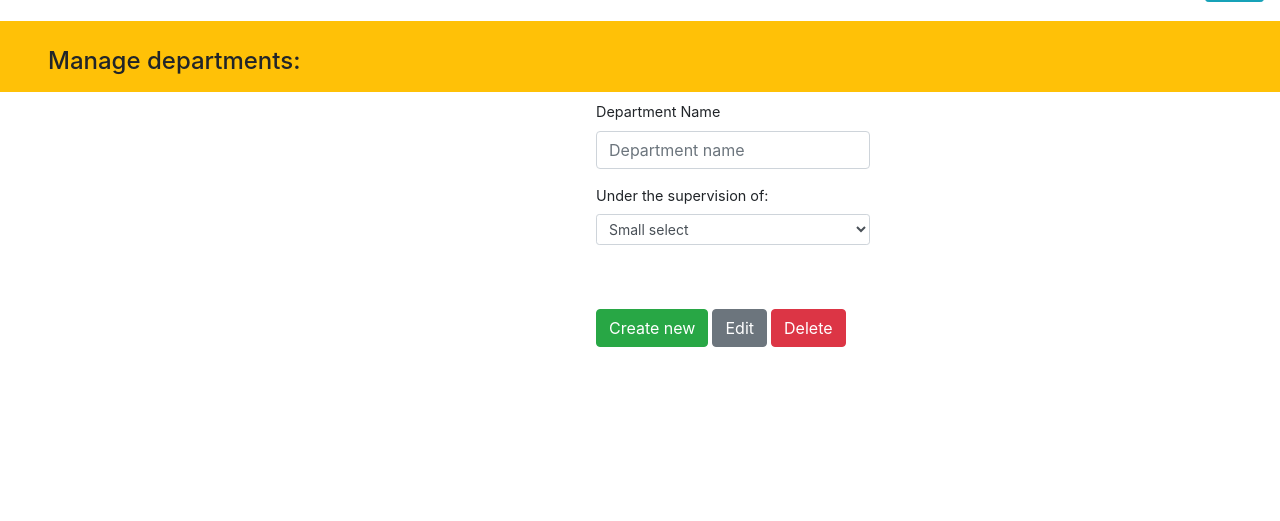
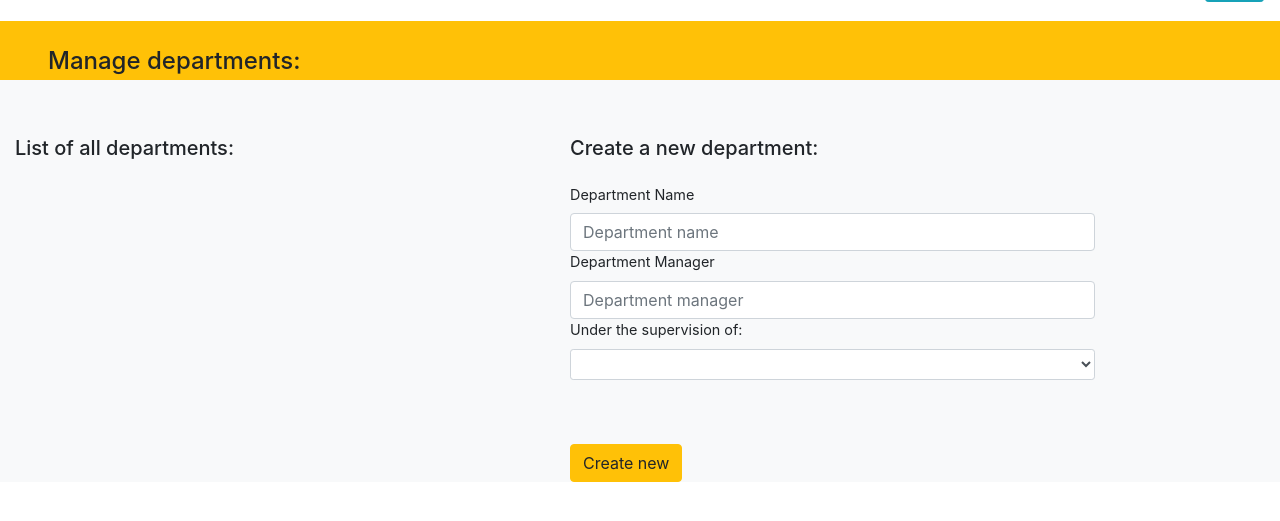
Before and after one commit to MegiMenalla/Human-resource-management-system-software, a Django app: page /emp/manage_departments/ in a window 1280 px wide. Shown: the part 49-570 px from the top of the page. Run offline with Django 3.2, Linux system fonts and the light colour scheme; data comes from the database, SQL or seed files in the repository; lists and menus that the app fills with data are empty; some libraries are stand-ins or nearby versions.

Commit message:
CRUD Departments

```diff
--- a/hr_system/Employer/api/serializers.py
+++ b/hr_system/Employer/api/serializers.py
@@ -6,10 +6,4 @@
 class DepartmentSerializer(serializers.ModelSerializer):
     class Meta:
         model = Departments
-        fields = '__all__'
-
-
-class CreateDepartmentSerializer(serializers.ModelSerializer):
-    class Meta:
-        model = Departments
-        fields = ('department_name', 'department_manager', 'parent_dep')
+        fields = ('id', 'department_name', 'department_manager', 'parent_dep')
--- a/hr_system/Employer/api/urls.py
+++ b/hr_system/Employer/api/urls.py
@@ -3,9 +3,9 @@
 from django.views.decorators.csrf import csrf_exempt
 from rest_framework import routers
 from . import views
-from .views import DepartmentView, CreateDepartmentView
+from .views import *
 
 urlpatterns = [
-    path(r'dep-view/',  DepartmentView.as_view()),
-    path(r'dep-create',  CreateDepartmentView.as_view()),
+    path(r'dep-all/',  DepartmentView.as_view()),
+    path(r'dep-one/<int:id>/',  OneDepartmentView.as_view()),
 ]
--- a/hr_system/Employer/api/views.py
+++ b/hr_system/Employer/api/views.py
@@ -9,6 +9,72 @@
 from rest_framework.generics import *
 
 
+class DepartmentView(APIView):
+    # authentication_classes = [TokenAuthentication]
+    # permission_classes = [IsAuthenticated]
+
+    def get(self, request):
+        dep = Departments.objects.all()
+        serializer = DepartmentSerializer(dep, many=True)
+        return Response(serializer.data)
+
+    def post(self, request):
+
+        serializer = DepartmentSerializer(data=request.data)
+        if serializer.is_valid():
+            department_name = serializer.data.get('department_name')
+            department_manager = serializer.data.get('department_manager')
+            parent_dep = serializer.data.get('parent_dep')
+            parent_dep = Departments.objects.get(id=parent_dep)
+            queryset = Departments.objects.filter(department_name=department_name)
+            if queryset.exists():
+                dep = queryset[0]
+                dep.department_name = department_name
+                dep.department_manager = department_manager
+                dep.parent_dep = parent_dep
+                dep.save()
+
+                return Response(DepartmentSerializer(dep).data, status=status.HTTP_200_OK)
+            else:
+                dep = Departments(department_name=department_name,
+                                  department_manager=department_manager,
+                                  parent_dep=parent_dep)
+                dep.save()
+                return Response(DepartmentSerializer(dep).data, status=status.HTTP_201_CREATED)
+
+        return Response(serializer.errors, status=status.HTTP_400_BAD_REQUEST)
+
+
+class OneDepartmentView(APIView):
+    # authentication_classes = [TokenAuthentication]
+    # permission_classes = [IsAuthenticated]
+
+    def get_object(self, id):
+        try:
+            return Departments.objects.get(pk=id)
+        except Departments.DoesNotExist:
+            return Response(status=status.HTTP_404_NOT_FOUND)
+
+    def get(self, request, id):
+        dep = self.get_object(id)
+        serializer = DepartmentSerializer(dep)
+        return Response(serializer.data)
+
+    def put(self, request, id):
+        dep = self.get_object(id)
+        serializer = DepartmentSerializer(dep, data=request.data)
+        if serializer.is_valid():
+            serializer.save()
+            return Response(serializer.data)
+        return Response(serializer.errors, status=status.HTTP_400_BAD_REQUEST)
+
+    def delete(self, request, id):
+        dep = self.get_object(id)
+        dep.delete()
+        return Response(status=status.HTTP_204_NO_CONTENT)
+
+
+'''
 class DepartmentView(generics.ListAPIView):
     queryset = Departments.objects.all()
     serializer_class = DepartmentSerializer
@@ -53,7 +119,7 @@
         return Response({'Bad Request': 'Invalid data'}, status=status.HTTP_400_BAD_REQUEST)
 
 
-'''
+
 class DepartmentAPIView(APIView):
     authentication_classes = [TokenAuthentication]
     permission_classes = [IsAuthenticated]
--- a/hr_system/Employer/models.py
+++ b/hr_system/Employer/models.py
@@ -7,9 +7,10 @@
 
 class Departments(models.Model):
     department_name = models.CharField(max_length=100, null=True)
+    department_manager = models.CharField(max_length=100, null=True)
     parent_dep = models.ForeignKey('self', blank=True, null=True, on_delete=models.CASCADE)
 
-    def __str__(self):
+    def __repr__(self):
         return self.department_name
 
 
--- a/hr_system/Employer/templates/hr_homepage.html
+++ b/hr_system/Employer/templates/hr_homepage.html
@@ -115,11 +115,11 @@
 
 
 <script type="text/javascript">
-    buildList()
+    /* buildList()
     function buildList(){
         var wrapper = document.getElementById('list-wrapper')
         wrapper.innerHTML = ''
-        var url = 'http://127.0.0.1:8000/api/departments/'
+        var url = 'http://127.0.0.1:8000/api/dep-create/'
         fetch(url)
         .then((resp)=> resp.json())
         .then(function(data){
@@ -131,7 +131,7 @@
              });
         })
     }
-
+*/
 </script>
 
 
--- a/hr_system/Employer/templates/main.html
+++ b/hr_system/Employer/templates/main.html
@@ -16,7 +16,7 @@
         crossorigin="anonymous">
     <link href="https://use.fontawesome.com/releases/v5.0.6/css/all.css" rel="stylesheet">
     <link rel="stylesheet" type="text/css" href="{% static '/css/main.css' %}">
-    <link rel="stylesheet" href="{% static 'js/main.js' %}">
+    <!--link rel="stylesheet" href="{% static 'js/main.js' %}"-->
 
 
 </head>
--- a/hr_system/Employer/templates/manage_departments.html
+++ b/hr_system/Employer/templates/manage_departments.html
@@ -1,29 +1,38 @@
 {% extends 'main.html' %}
 {% load static %}
 {% block content %}
-<h4 class="pl-5 pt-5 mt-5 pb-3 bg-warning">Manage departments:</h4>
-<div class="row pl-5 ml-5" style="position: absolute;top: 150px;left: 500px;">
-    <form id="forma">
+<h4 class="pl-5 pt-5 mt-5 pb-1 bg-warning">Manage departments:</h4>
+<div class="row container pt-5" >
+    <div class="col-6  ">
+        <h5 class="pb-3">List of all departments:</h5>
+        <ul id="listt" style="list-style: none;">
+
+        </ul>
+    </div>
+    <div class="col-6">
+         <h5 class="pb-3">Create a new department:</h5>
+        <form id="form-wrapper">
             <div class="form-group">
                 <label for="name">Department Name</label>
-            <input type="text" class="form-control" id="depname" placeholder="Department name">
-        </div>
-        <div class="form-group">
+                <input type="text" class="form-control" id="depname" placeholder="Department name" required>
+
+                <label for="manager">Department Manager</label>
+                <input type="text" class="form-control" id="depmanager" placeholder="Department manager">
+
                 <label for="Parent_department">Under the supervision of:</label>
-            <select class="form-control form-control-sm">
-                <option>Small select</option>
-                <option>Small select</option>
-                <option>Small select</option>
+                <select class="form-control form-control-sm" id="wrapper">
+
                 </select>
             </div>
+            <button type="submit" class="btn btn-warning mt-5">Create new </button>
 
-
-        <button type="submit" class="btn btn-success mt-5">Create new</button>
-        <button type="submit" class="btn btn-secondary mt-5">Edit</button>
-        <button type="submit" class="btn btn-danger mt-5">Delete</button>
         </form>
     </div>
+
+</div>
+
 <script>
+
 function getCookie(name) {
     let cookieValue = null;
     if (document.cookie && document.cookie !== '') {
@@ -39,28 +48,84 @@
     }
     return cookieValue;
 }
+
 const csrftoken = getCookie('csrftoken');
-console.log('csrftoken');
+var activeItem = null;
 
 
-    var form = document.getElementById('forma')
+
+
+buildList()
+
+function buildList(){
+    var wrapper = document.getElementById('wrapper')
+    wrapper.innerHTML = ''
+    var listt = document.getElementById('listt')
+    listt.innerHTML = ''
+    var url = 'http://127.0.0.1:8000/api/dep-all/'
+    fetch(url)
+    .then((resp)=> resp.json())
+    .then(function(data){
+        console.log('Data:', data)
+
+        data.forEach((el) => {
+            var item = `<option  id="${el.id}" >${el.department_name}</option >`
+            wrapper.innerHTML +=item
+            var item1 = `<li  id="${el.id}" class="mb-3 " >
+                          <button type="submit" class="btn btn-sm  btn-outline-danger pt-0 pb-0 mr-3" onclick="deleteItem(${el.id})">X</button>
+                          <strong>  ${el.department_name} </strong>  ( Manager: ${el.department_manager } )</li>`
+            listt.innerHTML +=item1
+
+         })
+
+    })
+}
+
+
+
+var form = document.getElementById('form-wrapper')
 form.addEventListener('submit', function(e){
     e.preventDefault()
-        console.log('token')
-        console.log(csrftoken);
-        var url = 'http://127.0.0.1:8000/api/departments/'
-        department_name = document.getElementById('depname').value
-        fetch(url,{
-            method : 'POST',
-            headers:{
-                'Content-type':'application/json',
-                'X-CSFRToken':csrftoken,
+    console.log('Form submitted')
+    var url = 'http://127.0.0.1:8000/api/dep-all/'
+    var depname = document.getElementById('depname').value;
+    var depmanager = document.getElementById('depmanager').value;
+
+    var selector = document.getElementById('wrapper');
+    var depparent = selector[selector.selectedIndex].id;
+    fetch( url, {
+        method: 'POST',
+        headers:{'Content-type' : 'application/json',
+        'X-CSRFToken': csrftoken
         },
-            body: JSON.stringify({'department_name': department_name})
+        body : JSON.stringify({'department_name': depname,
+                                'department_manager': depmanager,
+                                 'parent_dep': depparent})
         }).then(function(response){
-            console.log('inside')
+            buildList()
+            document.getElementById('form-wrapper').reset()
             })
 })
+
+
+function deleteItem(item){
+    console.log('clicked',item)
+    var url = `http://127.0.0.1:8000/api/dep-one/${item}/`
+
+
+    fetch( url, {
+        method: 'DELETE',
+        headers:{'Content-type' : 'application/json',
+        'X-CSRFToken': csrftoken
+        }
+        }).then(function(response){
+            buildList()
+            document.getElementById('form-wrapper').reset()
+            })
+
+
+}
+
 
 </script>
 
--- a/hr_system/hr_system/settings.py
+++ b/hr_system/hr_system/settings.py
@@ -11,7 +11,7 @@
 """
 import os
 from pathlib import Path
-
+from rest_framework import compat
 # Build paths inside the project like this: BASE_DIR / 'subdir'.
 
 
@@ -138,5 +138,9 @@
         'rest_framework.authentication.BasicAuthentication',
         #'rest_framework.authentication.SessionAuthentication',
     ],
-    'DEFAULT_PERMISSION_CLASSES': ('rest_framework.permissions.IsAuthenticated',)
+    'DEFAULT_PERMISSION_CLASSES': ('rest_framework.permissions.AllowAny',)
 }
+
+
+
+compat.md_filter_add_syntax_highlight = lambda md: False
```
Also changed, not shown: hr_system/db.sqlite3. Lines whose indentation alone changed are shown as unchanged.
